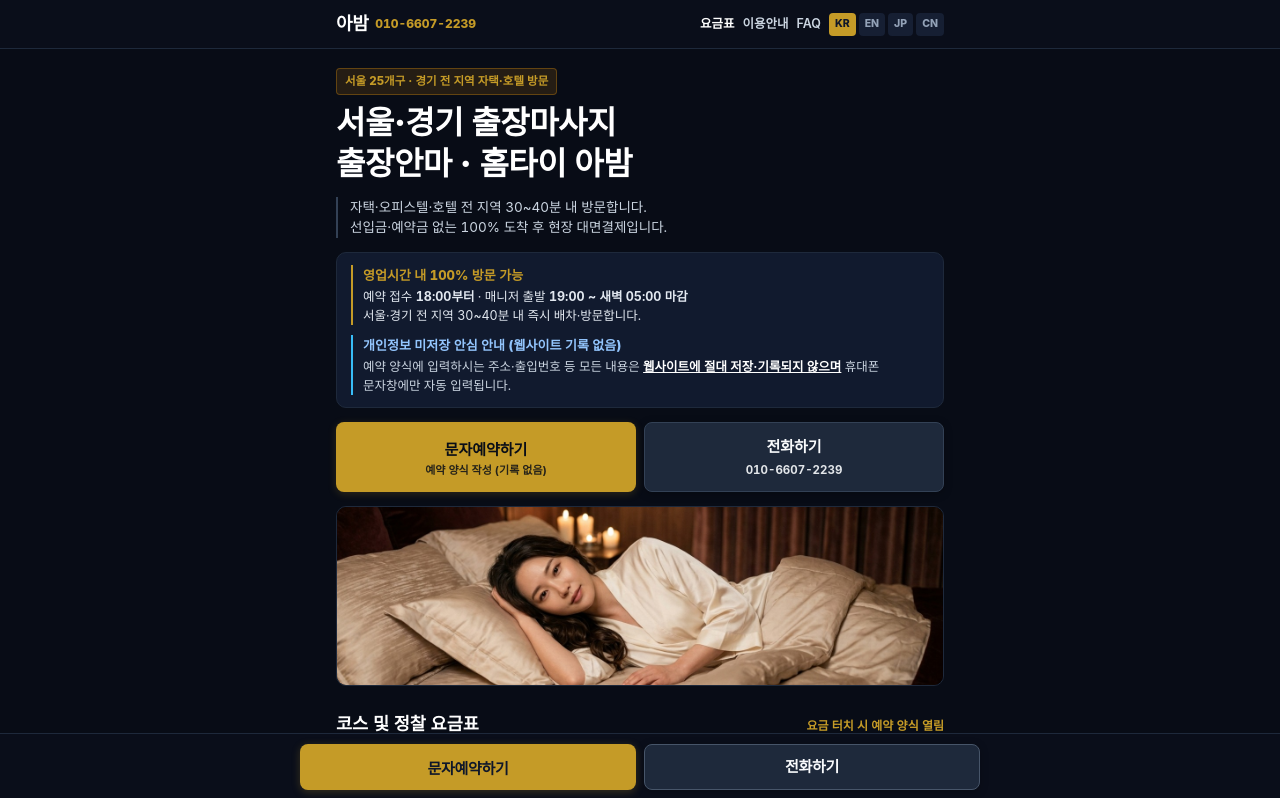
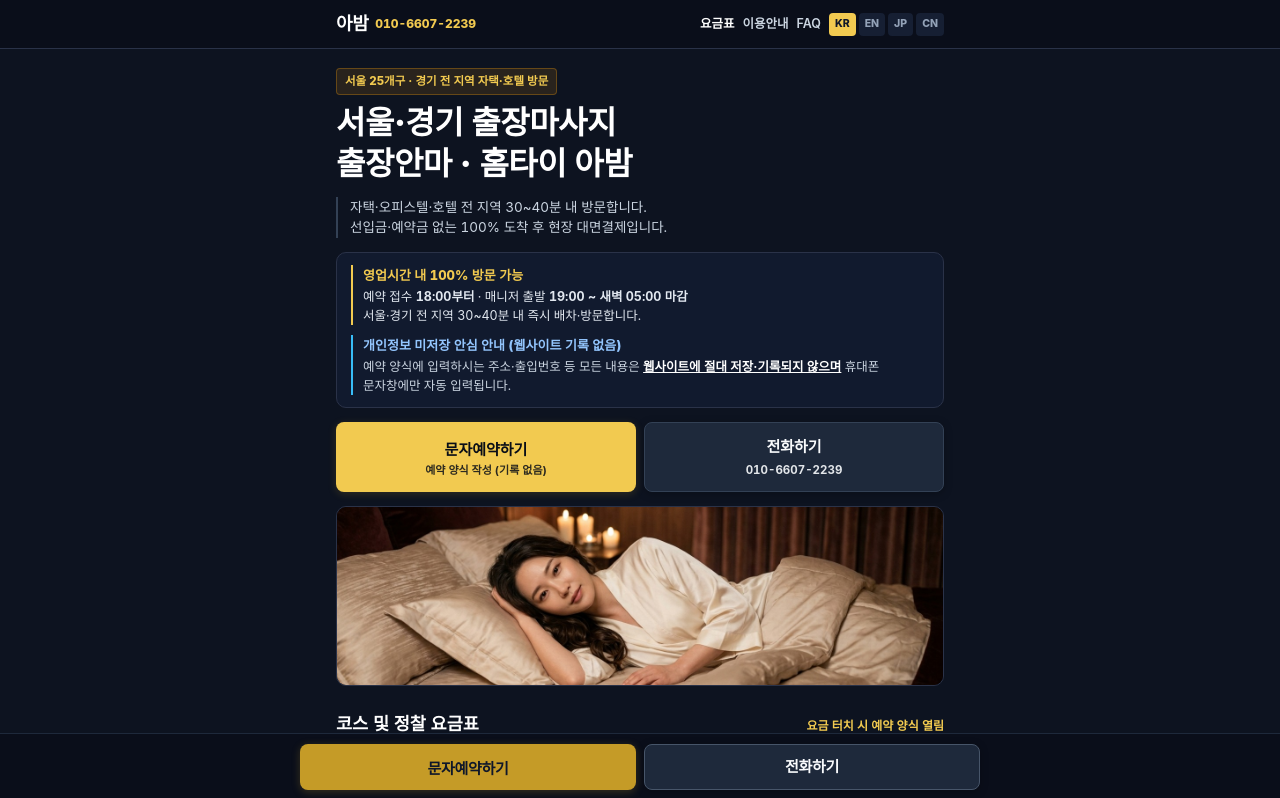
Before and after one commit to yjh01270404-glitch/abam-kr, a Next.js app: page / in a window 1280 px wide. Shown: the top 798 px of the page. Built offline with nearby package versions, Linux system fonts and the light colour scheme.

Commit message:
style: align Abam palette with Stitch tokens (navy surface, champagne gold accent)

```diff
--- a/src/app/globals.css
+++ b/src/app/globals.css
@@ -9,14 +9,14 @@ html {
   scroll-behavior: smooth;
   -webkit-text-size-adjust: 100%;
   text-size-adjust: 100%;
-  background-color: #080c16;
+  background-color: #0d1320;
   width: 100%;
 }
 
 body {
   width: 100%;
   min-height: 100vh;
-  background-color: #080c16;
+  background-color: #0d1320;
   color: #f1f5f9;
   font-family: "Pretendard", "Noto Sans KR", -apple-system, BlinkMacSystemFont, "Apple SD Gothic Neo", "Malgun Gothic", sans-serif;
   line-height: 1.6;
--- a/src/components/AbamLanding.tsx
+++ b/src/components/AbamLanding.tsx
@@ -8,13 +8,13 @@ import { UI } from '../lib/landing-ui';
 import AbamBottomBookingBar, { openDirectAbamSms } from './AbamBottomBookingBar';
 
 const C = {
-  bg: '#080c16',
-  cardBg: '#0f1626',
-  border: '#1e293b',
+  bg: '#0d1320',
+  cardBg: '#161b29',
+  border: '#2a3248',
   textWhite: '#ffffff',
   textSub: '#cbd5e1',
   textMuted: '#94a3b8',
-  accent: '#c59b27',
+  accent: '#f2ca50',
   blue: '#1e293b',
 };
 
```
